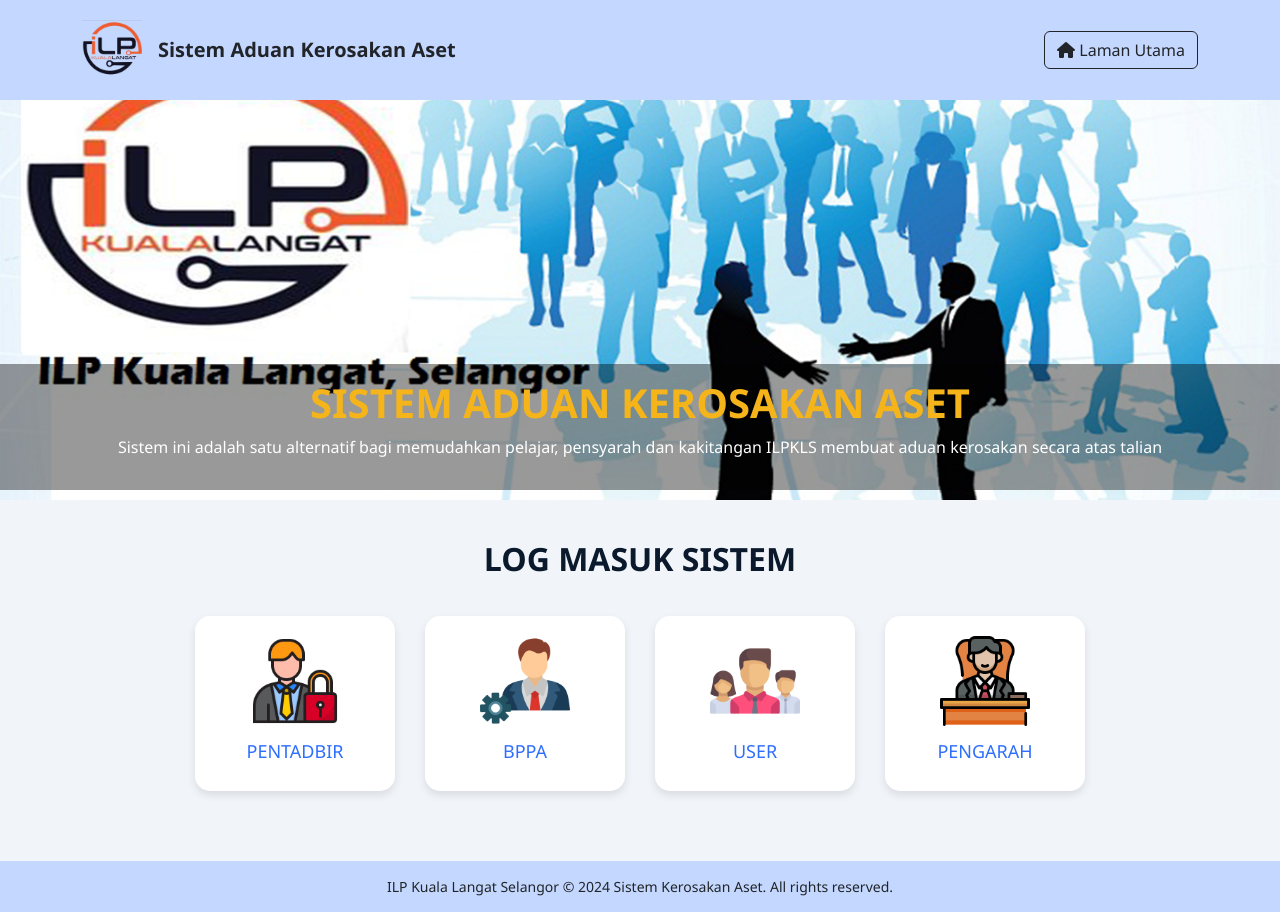
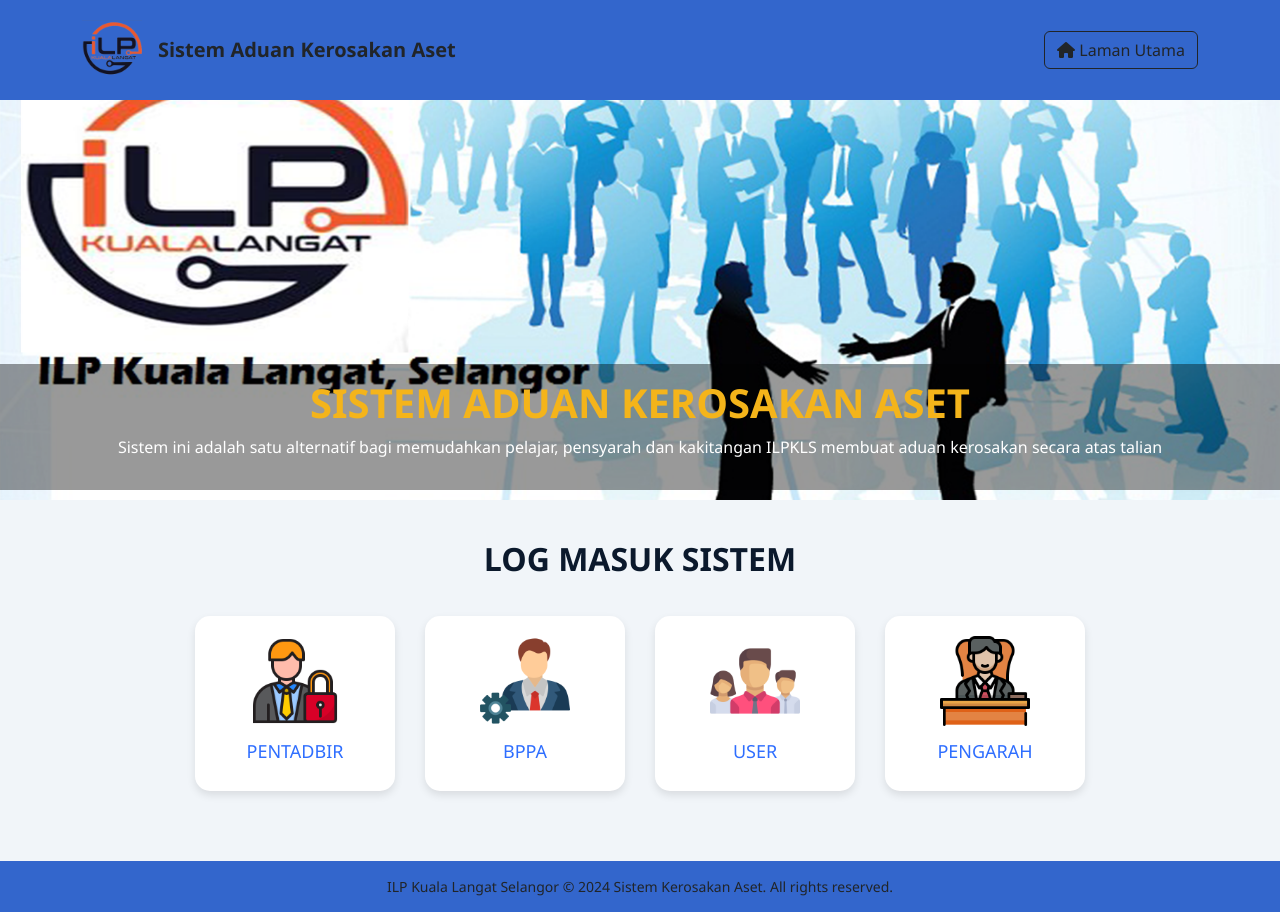
Before and after one commit to Hakimiyt/Easet, a PHP site: page / in a window 1280 px wide. Run offline with PHP 8.4, Linux system fonts and the light colour scheme.

Commit message:
selesaikan ui main page

```diff
--- a/index.php
+++ b/index.php
@@ -14,7 +14,7 @@
 
 
     nav.navbar {
-      background-color: #C4D7FF;
+      background-color: #3366CC;
       padding: 15px;
     }
 
@@ -81,7 +81,7 @@
     }
 
     .footer {
-      background-color: #C4D7FF;
+      background-color: #3366CC;
       padding: 15px;
       text-align: center;
       margin-top: 40px;
```
